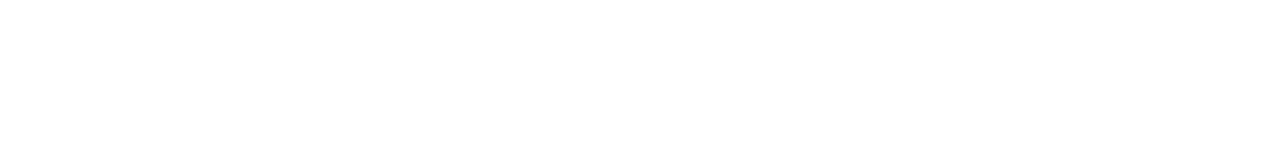
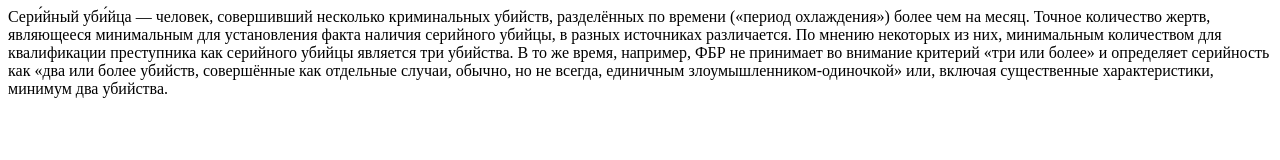
Before and after one commit to Hookmr/Hookmr.github.io, a plain HTML site: page index.html in a window 1280 px wide. Drawn offline with Linux system fonts and the light colour scheme.

Commit message:
Sat, Sep 30, 2023, 1:04 PM +07:00

```diff
--- a/index.html
+++ b/index.html
@@ -4,6 +4,6 @@
         <title>Серийные убийцы</title>
     </head>
     <body>
-
+        Сери́йный уби́йца — человек, совершивший несколько криминальных убийств, разделённых по времени («период охлаждения») более чем на месяц. Точное количество жертв, являющееся минимальным для установления факта наличия серийного убийцы, в разных источниках различается. По мнению некоторых из них, минимальным количеством для квалификации преступника как серийного убийцы является три убийства. В то же время, например, ФБР не принимает во внимание критерий «три или более» и определяет серийность как «два или более убийств, совершённые как отдельные случаи, обычно, но не всегда, единичным злоумышленником-одиночкой» или, включая существенные характеристики, минимум два убийства.
     </body>
 </html>
```
